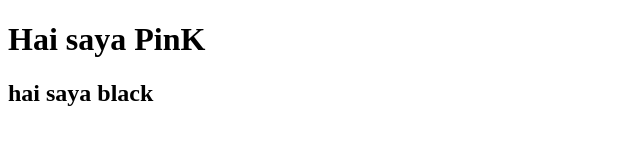
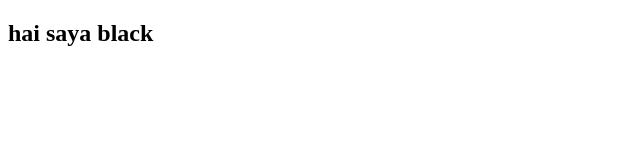
Before and after one commit to aisyahjuliandhari15-creator/aisyahhpinkk, a plain HTML site: page index.html in a window 1280 px wide. Shown: the whole page, without its empty margins (0-640 px from the left). Drawn offline with Linux system fonts and the light colour scheme.

Commit message:
ubah lagi

```diff
--- a/index.html
+++ b/index.html
@@ -6,7 +6,6 @@
     <title>Document</title>
 </head>
 <body>
-    <h1>Hai saya PinK</h1>
     <h2> hai saya black</h2>
 </body>
 </html>
```
